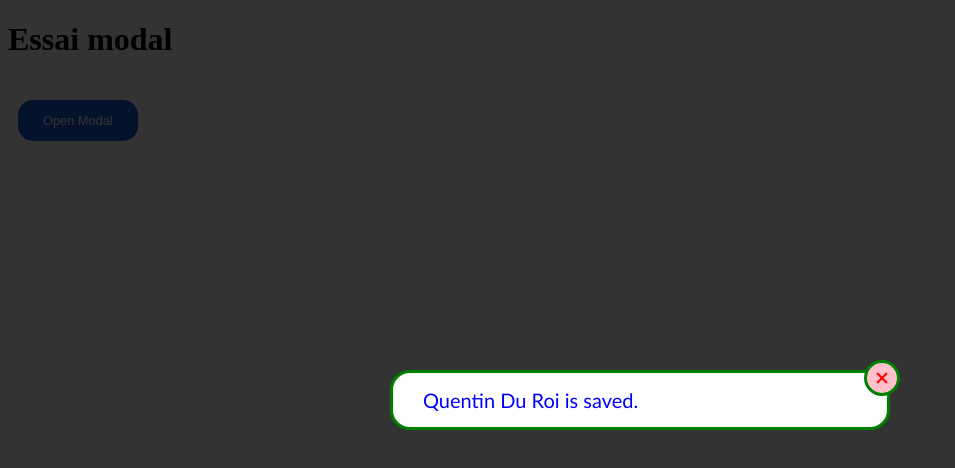
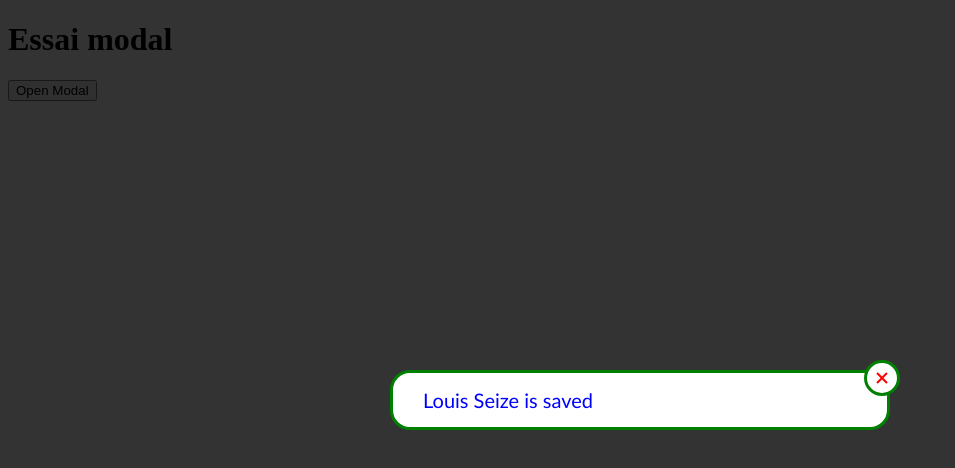
Before and after one commit to FABIEN-T/HRnet-modal-react-npm, a React (Vite) app: page / in a window 1280 px wide. Both pictures are taken after a click on the button "Open Modal". Shown: the top 468 px of the page, without its empty margins (0-955 px from the left). Built offline with nearby package versions, Linux system fonts and the light colour scheme.

Commit message:
mise en place prop text

```diff
--- a/index.html
+++ b/index.html
@@ -3,7 +3,7 @@
   <head>
     <meta charset="UTF-8" />
     <meta name="viewport" content="width=device-width, initial-scale=1.0" />
-    <title>modal react vite</title>
+    <title>modal react vite props</title>
   </head>
   <body>
     <div id="root"></div>
--- a/index.js
+++ b/index.js
@@ -1,2 +1 @@
-import './style.css'
-export { Modal } from '/src/components/Modal'
+export { Modal } from './src/components/Modal'
--- a/package.json
+++ b/package.json
@@ -1,7 +1,7 @@
 {
   "name": "fv-modal-react",
   "private": false,
-  "version": "0.0.5",
+  "version": "0.0.9",
   "type": "module",
   "main": "dist/index.umd.js",
   "module": "dist/index.es.js",
--- a/src/components/Modal.jsx
+++ b/src/components/Modal.jsx
@@ -1,6 +1,4 @@
 import React from 'react'
-// import './modal.css'
-import PropTypes from 'prop-types'
 import styled from 'styled-components'
 
 const DarkBg = styled.div`
@@ -70,8 +68,7 @@ const ModalContent = styled.div`
 
 export function Modal({
   setIsOpen,
-  firstName,
-  lastName,
+  text,
   modalBgColor,
   modalBorder,
   modalBorderRadius,
@@ -84,22 +81,16 @@ export function Modal({
   fontColor,
   textAlign,
 }) {
+  console.log('text', text)
+
   return (
     <>
       <DarkBg onClick={() => setIsOpen(false)} />
-      {/* <div className="darkBG" onClick={() => setIsOpen(false)} /> */}
-      {/* <div className="centered"> */}
       <ModalBg
         modalBgColor={modalBgColor}
         modalBorder={modalBorder}
         modalBorderRadius={modalBorderRadius}
       >
-        {/* <span
-          className="close"
-          onClick={() => {
-            setIsOpen(false)
-          }}
-        ></span> */}
         <CrossClose
           crossCloseBg={crossCloseBg}
           crossCloseColor={crossCloseColor}
@@ -108,8 +99,6 @@ export function Modal({
             setIsOpen(false)
           }}
         ></CrossClose>
-        <div className="modalContent"></div>
-        {/* <div className="modalContent"> */}
         <ModalContent
           textAlign={textAlign}
           fontFamily={fontFamily}
@@ -117,31 +106,9 @@ export function Modal({
           fontWeight={fontWeight}
           fontColor={fontColor}
         >
-          {/* Lorem ipsum dolor sit amet consectetur adipisicing elit. Facilis
-          consectetur aliquid eveniet debitis quis doloribus maxime repudiandae
-          ipsum exercitationem a nisi quas quasi doloremque explicabo, ratione
-          accusantium distinctio! Officia, nostrum? */}
-          {firstName} {lastName} is saved.
+          {text}
         </ModalContent>
-        {/* </div> */}
       </ModalBg>
     </>
   )
 }
-
-Modal.propTypes = {
-  setIsOpen: PropTypes.func,
-}
-
-{
-  /* <div className={styles.darkBG} onClick={() => setIsOpen(false)} />
-      <div className={styles.centered}>
-        <span
-          className={styles.close}
-          onClick={() => {
-            setIsOpen(false)
-          }}
-        ></span>
-        <div className={styles.modalContent}>Employee Created !</div>
-      </div> */
-}
--- a/src/pages/Home.jsx
+++ b/src/pages/Home.jsx
@@ -1,25 +1,24 @@
 import React, { useState } from 'react'
 import { Modal } from '../components/Modal'
-import styles from '../App.module.css'
 
 export default function Home() {
   const [isOpen, setIsOpen] = useState(false)
+  const firstname = 'Louis '
+  const lastName = 'Seize '
+
   return (
     <>
       <h1>Essai modal</h1>
       <main>
-        <button className={styles.primaryBtn} onClick={() => setIsOpen(true)}>
-          Open Modal
-        </button>
+        <button onClick={() => setIsOpen(true)}>Open Modal</button>
         {isOpen && (
           <Modal
             setIsOpen={setIsOpen}
-            firstName={'Quentin'}
-            lastName={'Du Roi'}
+            text={firstname + lastName + 'is saved'}
             modalBgColor={'white'}
             modalBorder={'3px solid green'}
             modalBorderRadius={'20px'}
-            crossCloseBg={'pink'}
+            crossCloseBg={'white'}
             crossCloseColor={'red'}
             crossCloseBorder={'3px solid green'}
             fontFamily={'Trebuchet MS'}
@@ -32,3 +31,26 @@ export default function Home() {
     </>
   )
 }
+
+// {
+//   <div className={styles.darkBG} onClick={() => setIsOpen(false)} />
+//       <div className={styles.centered}>
+//         <span
+//           className={styles.close}
+//           onClick={() => {
+//             setIsOpen(false)
+//           }}
+//         ></span>
+//         <div className={styles.modalContent}>Employee Created !</div>
+//       </div>
+// }
+
+{
+  /* Lorem ipsum dolor sit amet consectetur adipisicing elit. Facilis
+          consectetur aliquid eveniet debitis quis doloribus maxime repudiandae
+          ipsum exercitationem a nisi quas quasi doloremque explicabo, ratione
+          accusantium distinctio! Officia, nostrum? */
+}
+// Modal.propTypes = {
+//   setIsOpen: PropTypes.func,
+// }
--- a/style.css
+++ /dev/null
@@ -1 +0,0 @@
-import './src/components/modal.css'
```
Also changed, not shown: src/Modal copy.jsx (renamed from src/components/Modal copy.jsx), src/modal.css (renamed from src/components/modal.css).
